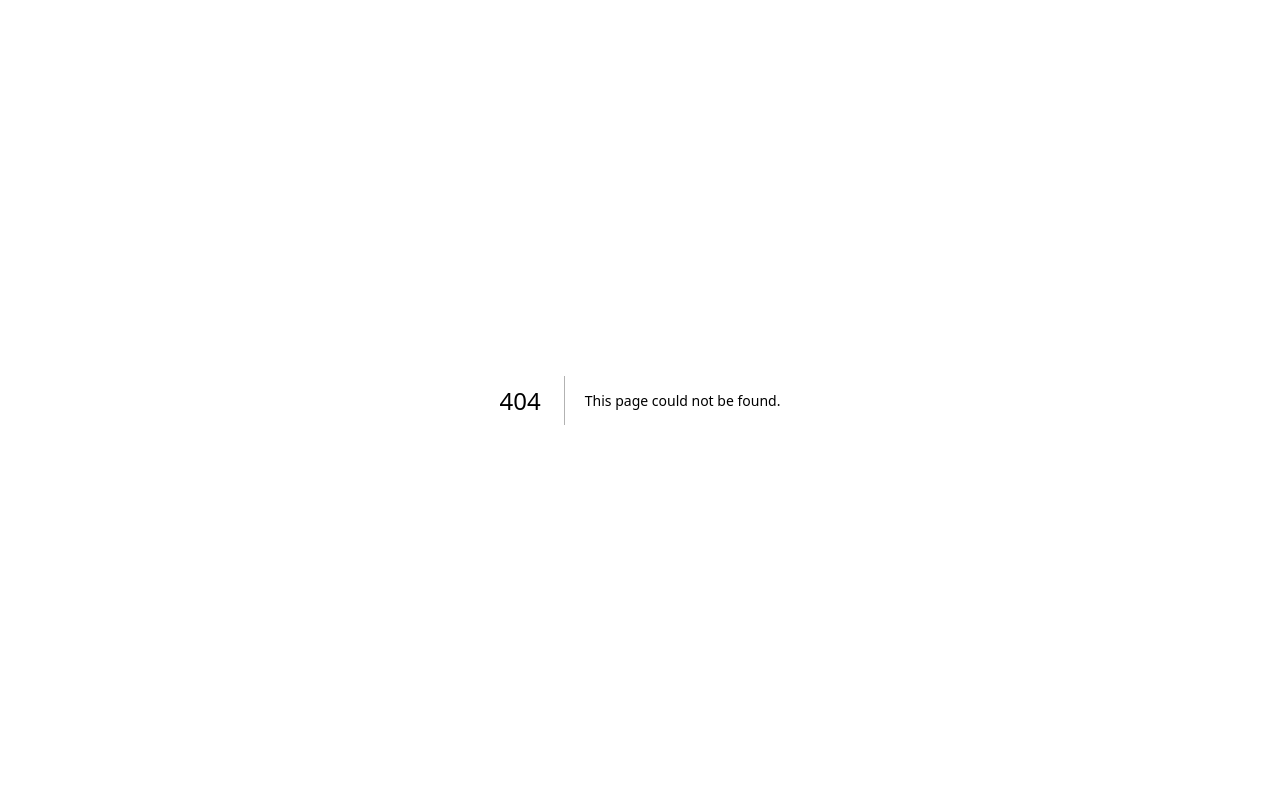
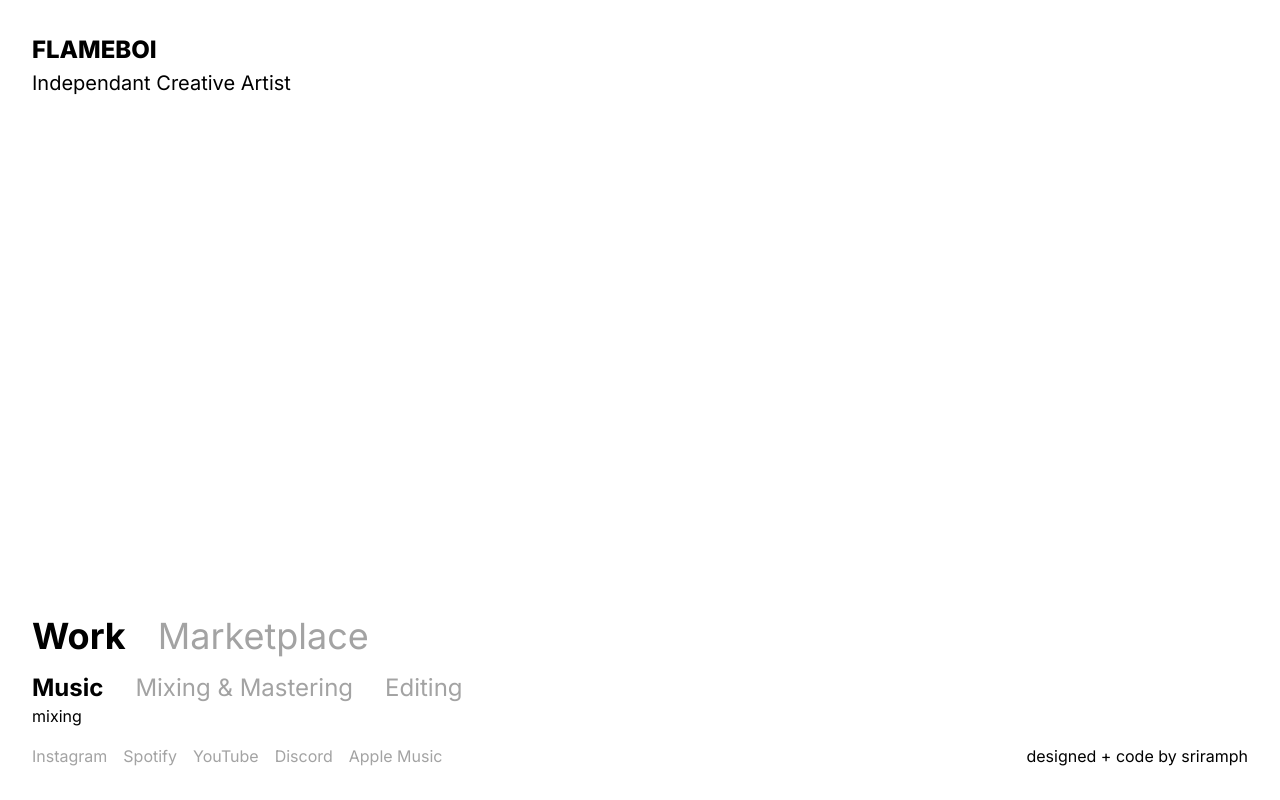
Before and after one commit to sriramph98/flameboi-portfolio, a Next.js app: page /work/mixing in a window 1280 px wide. Before the commit this address had no page. Built offline with nearby package versions, Linux system fonts and the light colour scheme.

Commit message:
added routing

```diff
--- a/src/app/components/navbar.tsx
+++ b/src/app/components/navbar.tsx
@@ -4,9 +4,9 @@ import Link from 'next/link';
 export default function NavBar() {
 
     return (
-    <nav className="flex space-x-8">
+    <div className="flex space-x-8">
         <Link href="/work" className="text-2xl inline-block navActive">Work</Link>
         <Link href="/market" className="text-2xl inline-block navInActive">Marketplace</Link>
-    </nav>
+    </div>
     )
   }
--- /dev/null
+++ b/src/app/components/workNav.tsx
@@ -0,0 +1,12 @@
+import Link from 'next/link';
+
+export default function WorkNav() {
+
+    return (
+<div className="space-x-8">
+      <Link href="/work/music" className="text-2xl inline-block subNavActive">Music</Link>
+      <Link href="/work/mixing" className="text-2xl inline-block subNavInActive">Mixing & Mastering</Link>
+      <Link href="/work/editing" className="text-2xl inline-block subNavInActive">Editing </Link>
+    </div>
+    )
+  }
--- a/src/app/layout.tsx
+++ b/src/app/layout.tsx
@@ -1,6 +1,7 @@
 import type { Metadata } from 'next'
 import { Inter } from 'next/font/google'
 import './globals.css'
+import NavBar from './components/navbar'
 
 
 
@@ -17,8 +18,37 @@ export default function RootLayout({
   children: React.ReactNode
 }) {
   return (
+
     <html lang="en">
-      <body className={inter.className}>{children}</body>
+      <body className={inter.className}>
+
+      <div className='flex flex-col justify-between  h-screen p-8 '>
+        <div className='h-48'>
+          <h1 className='logo'>FLAMEBOI</h1>
+          <h1 className='bio'>Independant Creative Artist</h1>
+        </div>
+
+        <div className='space-y-4'>  <NavBar/>
+        <div>{children}</div>
+
+
+        <footer className='flex  justify-between '>
+          <div className='space-x-4'>
+            <a href="https://www.instagram.com" className="socials">Instagram</a>
+            <a href="https://www.spotify.com" className="socials">Spotify</a>
+            <a href="https://www.youtube.com" className="socials">YouTube</a>
+            <a href="https://www.discord.com" className="socials">Discord</a>
+            <a href="https://www.apple.com/music" className="socials">Apple Music</a>
+          </div>
+          <p>designed + code by sriramph</p>
+        </footer>
+
+
+
+        </div>
+</div>
+
+      </body>
 
     </html>
   )
--- a/src/app/market.tsx
+++ b/src/app/market/page.tsx
@@ -1,12 +1,10 @@
-import Image from 'next/image';
+import RootLayout from '../layout';
 
 export default function Market() {
   return (
-    <>
 <div className='space-y-8'>
 <h1>market</h1>
 </div>
 
-    </>
   );
 }
--- a/src/app/page.tsx
+++ /dev/null
@@ -1,45 +0,0 @@
-import { FadeIn, SlideInBottom } from './animations/animation';
-import NavBar from './components/navbar';
-import Work from './work';
-import Market from './market';
-import Head from 'next/head';
-
-export default function Home() {
-  return (
-    <>
-      <Head>
-        <link rel="preconnect" href="https://rsms.me/" />
-        <link rel="stylesheet" href="https://rsms.me/inter/inter.css" />
-        {/* Other head elements like title, meta tags can also go here */}
-      </Head>
-
-<div className='flex flex-col justify-between  h-screen p-8 '>
-        <div className='h-48'>
-          <h1 className='logo'>FLAMEBOI</h1>
-          <h1 className='bio'>Independant Creative Artist</h1>
-        </div>
-
-        <div className='space-y-4'>  <NavBar/>
-
-
-
-        <div className='flex-grow overflow-visible'><Work/></div>
-</div>
-
-        <footer className='flex  justify-between '>
-          <div className='space-x-4'>
-            <a href="https://www.instagram.com" className="socials">Instagram</a>
-            <a href="https://www.spotify.com" className="socials">Spotify</a>
-            <a href="https://www.youtube.com" className="socials">YouTube</a>
-            <a href="https://www.discord.com" className="socials">Discord</a>
-            <a href="https://www.apple.com/music" className="socials">Apple Music</a>
-          </div>
-          <p>designed by sriramph</p>
-        </footer>
-      </div>
-
-
-
-    </>
-  );
-}
--- /dev/null
+++ b/src/app/work/editing/page.tsx
@@ -0,0 +1,15 @@
+import WorkNav from "@/app/components/workNav";
+
+
+export default function Editing() {
+
+  return (
+    <>
+
+   <div className='space-y-4'><WorkNav/></div>
+<div>editing</div>
+
+
+    </>
+  );
+}
--- /dev/null
+++ b/src/app/work/mixing/page.tsx
@@ -0,0 +1,14 @@
+import WorkNav from "@/app/components/workNav";
+
+export default function Mixing() {
+
+  return (
+    <>
+
+   <div className='space-y-4'><WorkNav/></div>
+<div>mixing</div>
+
+
+    </>
+  );
+}
--- a/src/app/work.tsx
+++ b/src/app/work/music/page.tsx
@@ -1,17 +1,15 @@
+import WorkNav from '@/app/components/workNav';
 import Image from 'next/image';
 import MusicList from './db/musicList.json';
 
-export default function Work() {
+
+export default function Music() {
   return (
-    <>
+
+
 <div className='space-y-8'>
-<div className="space-x-8">
-        <ul className="text-2xl inline-block subNavActive">Music </ul>
-        <ul className="text-2xl inline-block subNavInActive">Mixing & Mastering </ul>
-        <ul className="text-2xl inline-block subNavInActive">Editing </ul>
-    </div>
-
-      <div className='flex overflow-x-auto hide-scrollbar space-x-8'>
+<div className='space-y-4'><WorkNav/></div>
+<div className='flex overflow-x-auto hide-scrollbar space-x-8'>
         {MusicList.map((track) => (
           <div key={track.id} className='flex-shrink-0  space-y-8'>
             <div className='w-96 h-96 inline-flex items-center p-8 bg-cardBG'>
@@ -39,6 +37,5 @@ export default function Work() {
       </div>
 </div>
 
-    </>
   );
 }
--- /dev/null
+++ b/src/app/work/page.tsx
@@ -0,0 +1,20 @@
+import Link from 'next/link';
+import WorkNav from '../components/workNav';
+
+export default function Work({
+  children,
+}: {
+  children: React.ReactNode
+}) {
+
+  return (
+    <>
+
+  <div className='space-y-4'><WorkNav/></div>
+<div>{children}</div>
+
+
+
+    </>
+  );
+}
```
Also changed, not shown: src/app/work/music/db/musicList.json (renamed from src/app/db/musicList.json), 1 other file (tests, documents, lock files or other folders).
